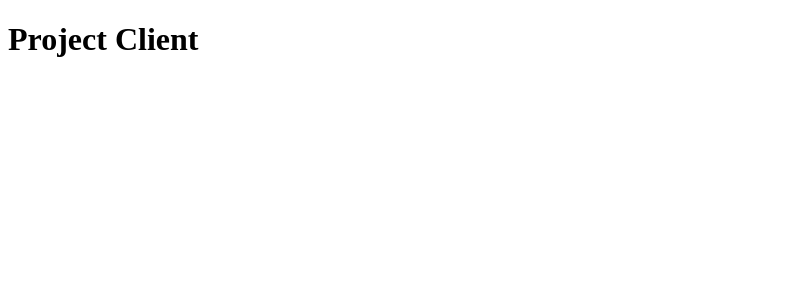
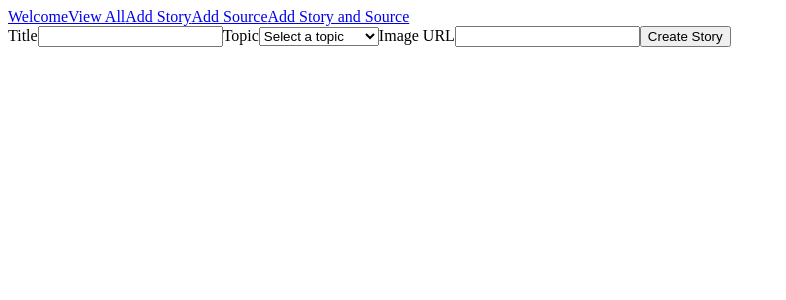
Before and after one commit to hsanch13/storyline, a React (Create React App) app in the folder client/: page /add-story in a window 1280 px wide. Shown: the top 300 px of the page, without its empty margins (0-786 px from the left). Built offline with nearby package versions, Linux system fonts and the light colour scheme.

Commit message:
form for add story

```diff
--- a/client/public/index.html
+++ b/client/public/index.html
@@ -29,7 +29,7 @@
       work correctly both with client-side routing and a non-root public URL.
       Learn how to configure a non-root public URL by running `npm run build`.
     -->
-    <title>Reciplease</title>
+    <title>Storyline</title>
   </head>
   <body>
     <noscript>You need to enable JavaScript to run this app.</noscript>
--- /dev/null
+++ b/client/src/components/AddSource.js
@@ -0,0 +1,11 @@
+import React from 'react'
+
+function AddSource() {
+  return (
+    <div>
+
+    </div>
+  )
+}
+
+export default AddSource
--- /dev/null
+++ b/client/src/components/AddStory.js
@@ -0,0 +1,103 @@
+import React from 'react'
+import { useFormik } from 'formik';
+import * as Yup from 'yup';
+
+function AddStory() {
+  const formik = useFormik({
+    initialValues: {
+      title: '',
+      topic: '',
+      image: '',
+    },
+    validationSchema: Yup.object({
+      title: Yup.string()
+        .max(60, 'Title must be 60 characters or less')
+        .required('Title is required'),
+      topic: Yup.string()
+        .oneOf(
+          [
+            "breaking news", "sports", "education", "justice",
+            "politics", "economy", "health", "environment",
+            "culture", "science", "crime", "human rights",
+            "faith and religion", "business", "technology"
+          ],
+          'Please select a valid topic'
+        )
+        .required('Topic is required'),
+      image: Yup.string().url('Must be a valid URL'),
+    }),
+    onSubmit: async (values, { resetForm }) => {
+      try {
+        const response = await fetch('/stories', {
+          method: 'POST',
+          headers: {
+            'Content-Type': 'application/json',
+          },
+          body: JSON.stringify(values),
+        });
+        if (response.ok) {
+          const newStory = await response.json();
+          alert('Story created successfully!');
+          resetForm();
+        } else {
+          const errorData = await response.json();
+          alert(`Error: ${errorData.error}`);
+        }
+      } catch (error) {
+        alert('An unexpected error occurred.');
+      }
+    },
+  });
+
+  return (
+    <form onSubmit={formik.handleSubmit}>
+      <label htmlFor="title">Title</label>
+      <input
+        id="title"
+        name="title"
+        type="text"
+        onChange={formik.handleChange}
+        onBlur={formik.handleBlur}
+        value={formik.values.title}
+      />
+      {formik.touched.title && formik.errors.title ? <div>{formik.errors.title}</div> : null}
+
+      <label htmlFor="topic">Topic</label>
+      <select
+        id="topic"
+        name="topic"
+        onChange={formik.handleChange}
+        onBlur={formik.handleBlur}
+        value={formik.values.topic}
+      >
+        <option value="" label="Select a topic" />
+        {[
+          "breaking news", "sports", "education", "justice",
+          "politics", "economy", "health", "environment",
+          "culture", "science", "crime", "human rights",
+          "faith and religion", "business", "technology",
+        ].map((topic) => (
+          <option key={topic} value={topic}>
+            {topic}
+          </option>
+        ))}
+      </select>
+      {formik.touched.topic && formik.errors.topic ? <div>{formik.errors.topic}</div> : null}
+
+      <label htmlFor="image">Image URL</label>
+      <input
+        id="image"
+        name="image"
+        type="text"
+        onChange={formik.handleChange}
+        onBlur={formik.handleBlur}
+        value={formik.values.image}
+      />
+      {formik.touched.image && formik.errors.image ? <div>{formik.errors.image}</div> : null}
+
+      <button type="submit">Create Story</button>
+    </form>
+  );
+}
+
+export default AddStory
--- /dev/null
+++ b/client/src/components/AddStorySource.js
@@ -0,0 +1,11 @@
+import React from 'react'
+
+function AddStorySource() {
+  return (
+    <div>
+
+    </div>
+  )
+}
+
+export default AddStorySource
--- a/client/src/components/App.js
+++ b/client/src/components/App.js
@@ -1,8 +1,32 @@
-import React, { useEffect, useState } from "react";
-import { Switch, Route } from "react-router-dom";
+import { BrowserRouter as Router, Routes, Route, Link } from "react-router-dom";
+import Welcome from "./Welcome";
+import ViewAll from "./ViewAll";
+import AddStory from "./AddStory";
+import AddSource from "./AddSource";
+import AddStorySource from "./AddStorySource";
 
 function App() {
-  return <h1>Project Client</h1>;
+
+  return (
+    <Router>
+      <div className="App">
+        <nav>
+          <Link to="/" className="nav-link">Welcome</Link>
+          <Link to="/view-all" className="nav-link">View All</Link>
+          <Link to="/add-story" className="nav-link">Add Story</Link>
+          <Link to="/add-source" className="nav-link">Add Source</Link>
+          <Link to="/add-story-source" className="nav-link">Add Story and Source</Link>
+        </nav>
+        <Routes>
+          <Route path="/" element={<Welcome/>} />
+          <Route path="/view-all" element={<ViewAll/>} />
+          <Route path="/add-story" element={<AddStory/>} />
+          <Route path="/add-source" element={<AddSource/>} />
+          <Route path="/add-story-source" element={<AddStorySource/>} />
+        </Routes>
+      </div>
+    </Router>
+  )
 }
 
 export default App;
--- /dev/null
+++ b/client/src/components/ViewAll.js
@@ -0,0 +1,35 @@
+import React from 'react'
+import { useEffect, useState } from "react";
+
+function ViewAll() {
+
+    const [sources, setSources] = useState([])
+    const [stories, setStories] = useState([])
+
+      useEffect(() => {
+        fetch("http://127.0.0.1:5555/sources")
+        .then(r => r.json())
+        .then(sourceData => setSources(sourceData))
+      }, [])
+
+      useEffect(() => {
+        fetch("http://127.0.0.1:5555/stories")
+        .then(r => r.json())
+        .then(storyData => setStories(storyData))
+      }, [])
+
+  return (
+    <div>
+      <h2>All Stories</h2>
+        <ul>
+          <p>{stories.map((story) => <li key={story.id}>{story.title}</li>)}</p>
+        </ul>
+      <h2>All Sources</h2>
+        <ul>
+          <p>{sources.map((source) => <li key={source.id}>{source.name}</li>)}</p>
+        </ul>
+    </div>
+  )
+}
+
+export default ViewAll
--- /dev/null
+++ b/client/src/components/Welcome.js
@@ -0,0 +1,19 @@
+import React from 'react'
+import { useNavigate } from 'react-router-dom'
+
+function Welcome() {
+
+  const navigate = useNavigate()
+
+  return (
+    <div>
+      <h1>Welcome to Storyline!</h1>
+        <button onClick={() => navigate("/view-all")}>View all stories and sources</button>
+        <button onClick={() => navigate("/add-story-source")}>Add a new story and source</button>
+        <button onClick={() => navigate("/add-story")}>Add a new story</button>
+        <button onClick={() => navigate("/add-source")}>Add a new source</button>
+    </div>
+  )
+}
+
+export default Welcome
```
Also changed, not shown: client/package.json (+87 -3 lines).
